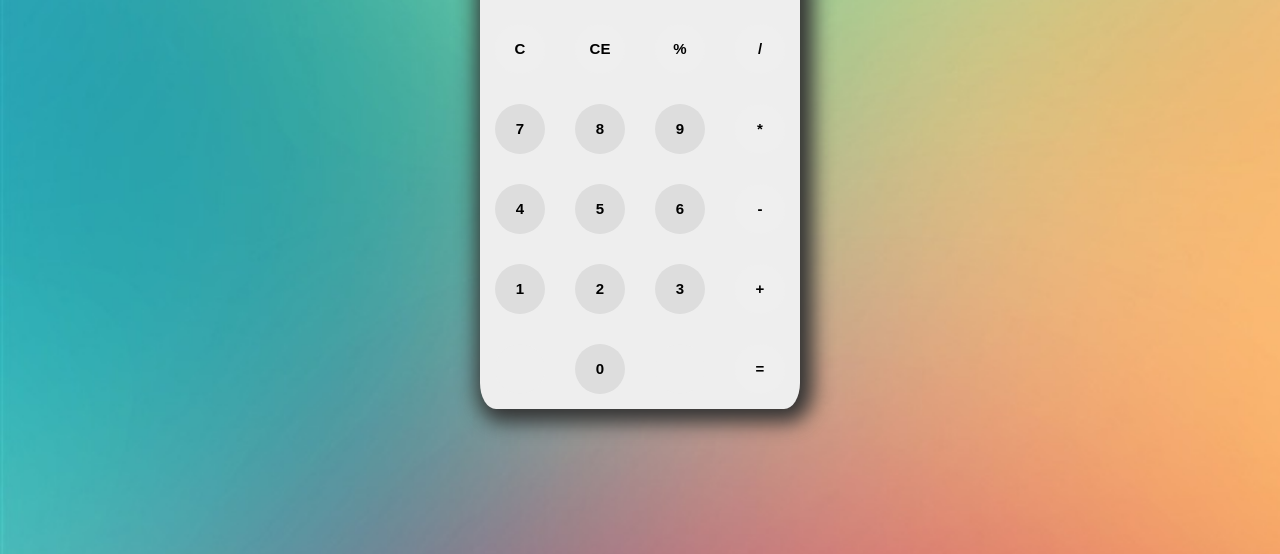
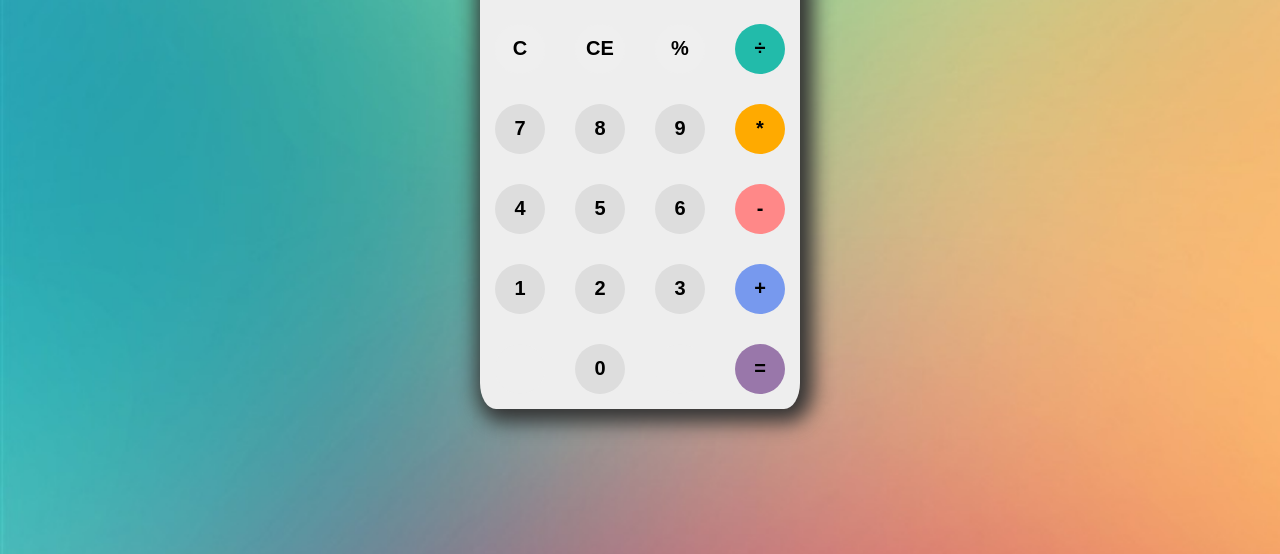
Before and after one commit to EhingerLeandro/Jscript.Calculator.Plus.HTML.CSS, a plain HTML site: page index.html in a window 1280 px wide. Shown: the part 246-800 px from the top of the page. Drawn offline with Linux system fonts and the light colour scheme.

Commit message:
4° commit

```diff
--- a/index.html
+++ b/index.html
@@ -23,7 +23,7 @@
 				<button class="operator" id="clear">C</button>
 				<button class="operator" id="backspace">CE</button>
 				<button class="operator" id="%">%</button>
-				<button class="operator" id="/">/</button>
+				<button class="operator" id="/">÷</button>
 				<button class="number" id="7">7</button>
 				<button class="number" id="8">8</button>
 				<button class="number" id="9">9</button>
@@ -43,9 +43,6 @@
 			</div>
 		</div>
 	</div>
-
-
-
 </body>
 <script type="text/javascript" src="script.js"></script>
 </html>
--- a/script.js
+++ b/script.js
@@ -35,3 +35,10 @@ for(let i=0; i<operator.length; i++){
 		alert("The operator clicked: "+this.id);
 	})
 }
+
+let number = document.getElementsByClassName("number");
+for(let i=0; i<number.length; i++){
+	number[i].addEventListener('click', function(){
+		alert("The operator clicked: "+this.id);
+	})
+}
--- a/style.css
+++ b/style.css
@@ -60,7 +60,7 @@ h1{
 	border-radius: 50%;
 	border-width: 0;
 	font-weight: bold;
-	font-size: 15px;
+	font-size: 20px;
 }
 
 .number{
@@ -78,3 +78,23 @@ h1{
 .number:active, .operator:active{
 	font-size: 18px;
 }
+
+button:nth-child(4){
+	background-color: #2ba;
+}
+
+button:nth-child(8){
+	background-color: #fa0;
+}
+
+button:nth-child(12){
+	background-color: #f88;
+}
+
+button:nth-child(16){
+	background-color: #79e;
+}
+
+button:nth-child(20){
+	background-color: #97a;
+}
```
